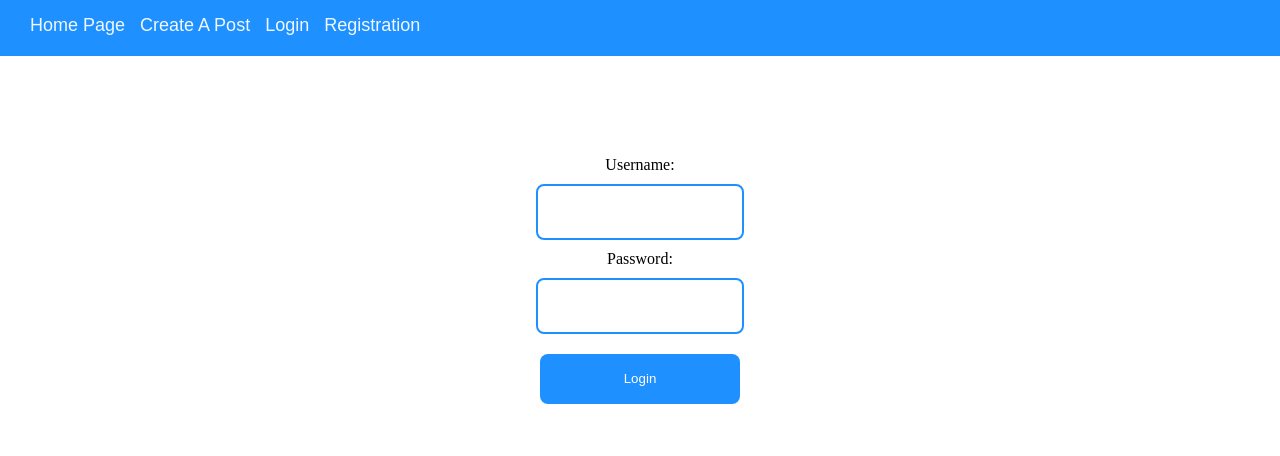
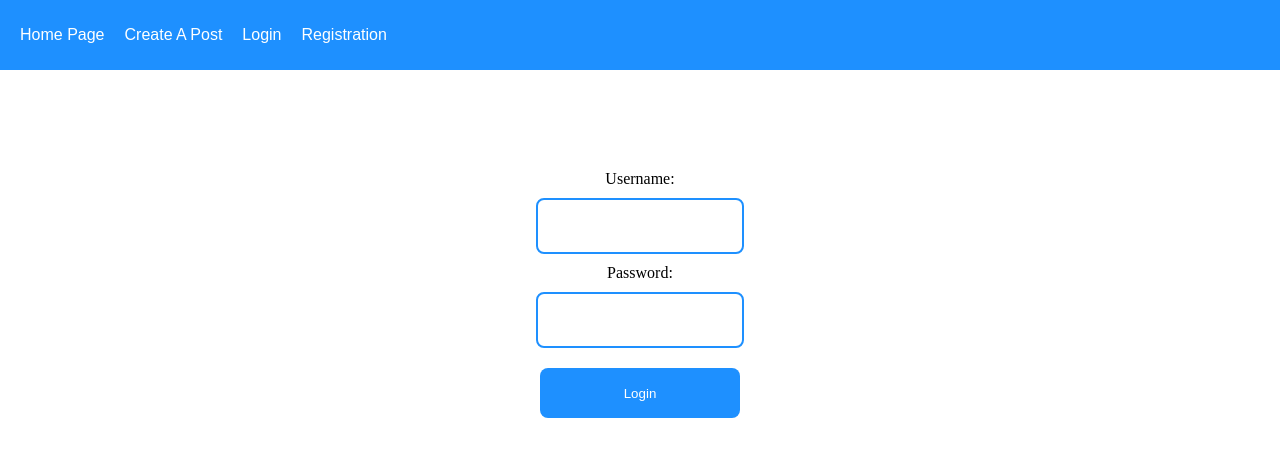
Before and after one commit to SanzharAkparaliev/MERN-APP, a React (Create React App) app in the folder client/: page /login in a window 1280 px wide. Shown: the top 456 px of the page. Built offline with nearby package versions, Linux system fonts and the light colour scheme; no server answers.

Commit message:
logging out

```diff
--- a/client/src/App.css
+++ b/client/src/App.css
@@ -1,33 +1,7 @@
+
 
 .App {
-  width: 100vw;
-  height: auto;
-  display: flex;
-  align-items: center;
-
-  flex-direction: column;
-}
-.App .banner{
-  background-color:dodgerblue;
-  width: 100vw;
-  height: 2vw;
-  margin: 0px;
-  padding-top: 15px;
-  padding-bottom: 15px;
-  padding-left: 30px;
-
-}
-
-.App .banner a{
-  padding-left: 15px;
-  text-decoration: none;
-  color: aliceblue;
-  font-family: Arial, Helvetica, sans-serif;
-  font-size:large;
-}
-
-.App {
-  width: 100vw;
+  width: 100%;
   height: auto;
   display: flex;
   align-items: center;
@@ -142,11 +116,39 @@ span {
   align-items: center;
   font-family: Arial, Helvetica, sans-serif;
 }
+.navbar .links {
+  flex: 50%;
+  height: 100%;
+  display: flex;
+  align-items: center;
+}
 
+.navbar .loggedInContainer {
+  flex: 50%;
+  height: 100%;
+  display: flex;
+  justify-content: flex-end;
+  align-items: center;
+}
 .navbar a {
   margin-left: 20px;
   text-decoration: none;
   color: white;
+}
+
+.navbar button {
+  width: 100px;
+  height: 40px;
+  cursor: pointer;
+  margin-right: 10px;
+  background-color: white;
+}
+
+.navbar h1 {
+  text-align: right;
+  margin-right: 10px;
+  color: white;
+  font-weight: lighter;
 }
 
 /* INDIVIDUAL POST */
--- a/client/src/App.js
+++ b/client/src/App.js
@@ -1,53 +1,77 @@
-import './App.css'
-import {BrowserRouter as Router,Route,Switch,Link } from "react-router-dom"
-import Home from "./pages/home"
-import CreatePost from "./pages/CreatePost"
-import Post from "./pages/Post"
-import Login from "./pages/Login"
-import Registration from "./pages/Registration"
-import {AuthContext} from './helpers/AuthContext'
-import {useState,useEffect} from 'react'
-import axios from 'axios'
-
+import "./App.css";
+import { BrowserRouter as Router, Route, Switch, Link } from "react-router-dom";
+import Home from "./pages/home";
+import CreatePost from "./pages/CreatePost";
+import Post from "./pages/Post";
+import Registration from "./pages/Registration";
+import Login from "./pages/Login";
+import { AuthContext } from "./helpers/AuthContext";
+import { useState, useEffect } from "react";
+import axios from "axios";
 
 function App() {
-  const [authState,setAuthState] = useState(false)
+  const [authState, setAuthState] = useState({
+    username: "",
+    id: 0,
+    status: false,
+  });
+
   useEffect(() => {
-      axios.get('http://localhost:3001/auth/auth',{headers:{
-        accessToken:localStorage.getItem("accessToken")
-      }}).then((response) =>{
-        if(response.data.error){ setAuthState(false)}else{
-                setAuthState(true)
+    axios
+      .get("http://localhost:3001/auth/auth", {
+        headers: {
+          accessToken: localStorage.getItem("accessToken"),
+        },
+      })
+      .then((response) => {
+        if (response.data.error) {
+          setAuthState({ ...authState, status: false });
+        } else {
+          setAuthState({
+            username: response.data.username,
+            id: response.data.id,
+            status: true,
+          });
         }
-      })
+      });
+  }, []);
 
-  },[])
+  const logout = () => {
+    localStorage.removeItem("accessToken");
+    setAuthState({ username: "", id: 0, status: false });
+  };
 
-  return  <div className="App">
-      <AuthContext.Provider value={{authState,setAuthState}}>
+  return (
+    <div className="App">
+      <AuthContext.Provider value={{ authState, setAuthState }}>
         <Router>
-                <div className="banner">
-                     <Link to="/">Home Page</Link>
-                     <Link to="/createpost">Create A Post</Link>
-                     {!authState &&(
+          <div className="navbar">
+            <div className="links">
+              <Link to="/"> Home Page</Link>
+              <Link to="/createpost"> Create A Post</Link>
+              {!authState.status && (
                 <>
-                     <Link to="/login">Login</Link>
-                     <Link to="/registration">Registration</Link>
+                  <Link to="/login"> Login</Link>
+                  <Link to="/registration"> Registration</Link>
                 </>
               )}
+            </div>
+            <div className="loggedInContainer">
+              <h1>{authState.username} </h1>
+              {authState.status && <button onClick={logout}> Logout</button>}
+            </div>
           </div>
           <Switch>
             <Route path="/" exact component={Home} />
             <Route path="/createpost" exact component={CreatePost} />
             <Route path="/post/:id" exact component={Post} />
+            <Route path="/registration" exact component={Registration} />
             <Route path="/login" exact component={Login} />
-                  <Route path="/registration" exact component={Registration} />
-
           </Switch>
         </Router>
       </AuthContext.Provider>
     </div>
-
+  );
 }
 
 export default App;
--- a/client/src/pages/Login.js
+++ b/client/src/pages/Login.js
@@ -16,8 +16,8 @@ function Login() {
       if (response.data.error) {
         alert(response.data.error);
       } else {
-        localStorage.setItem("accessToken", response.data);
-        setAuthState(true)
+        localStorage.setItem("accessToken", response.data.token);
+        setAuthState({username: response.data.username,id:response.data.id, status:true})
         history.push("/");
       }
     });
```
Also changed, not shown: 1 other file (tests, documents, lock files or other folders). Lines whose indentation alone changed are shown as unchanged.
